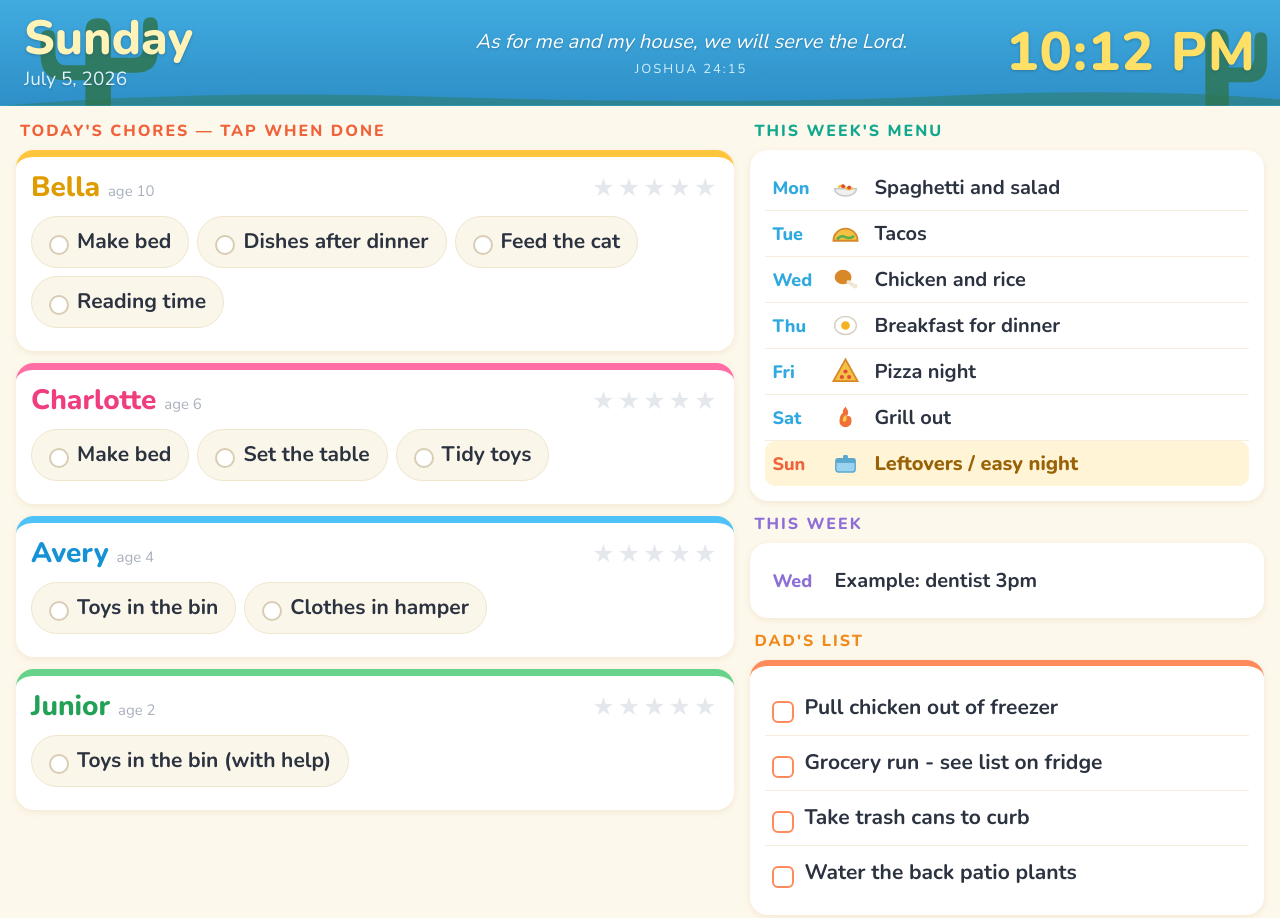
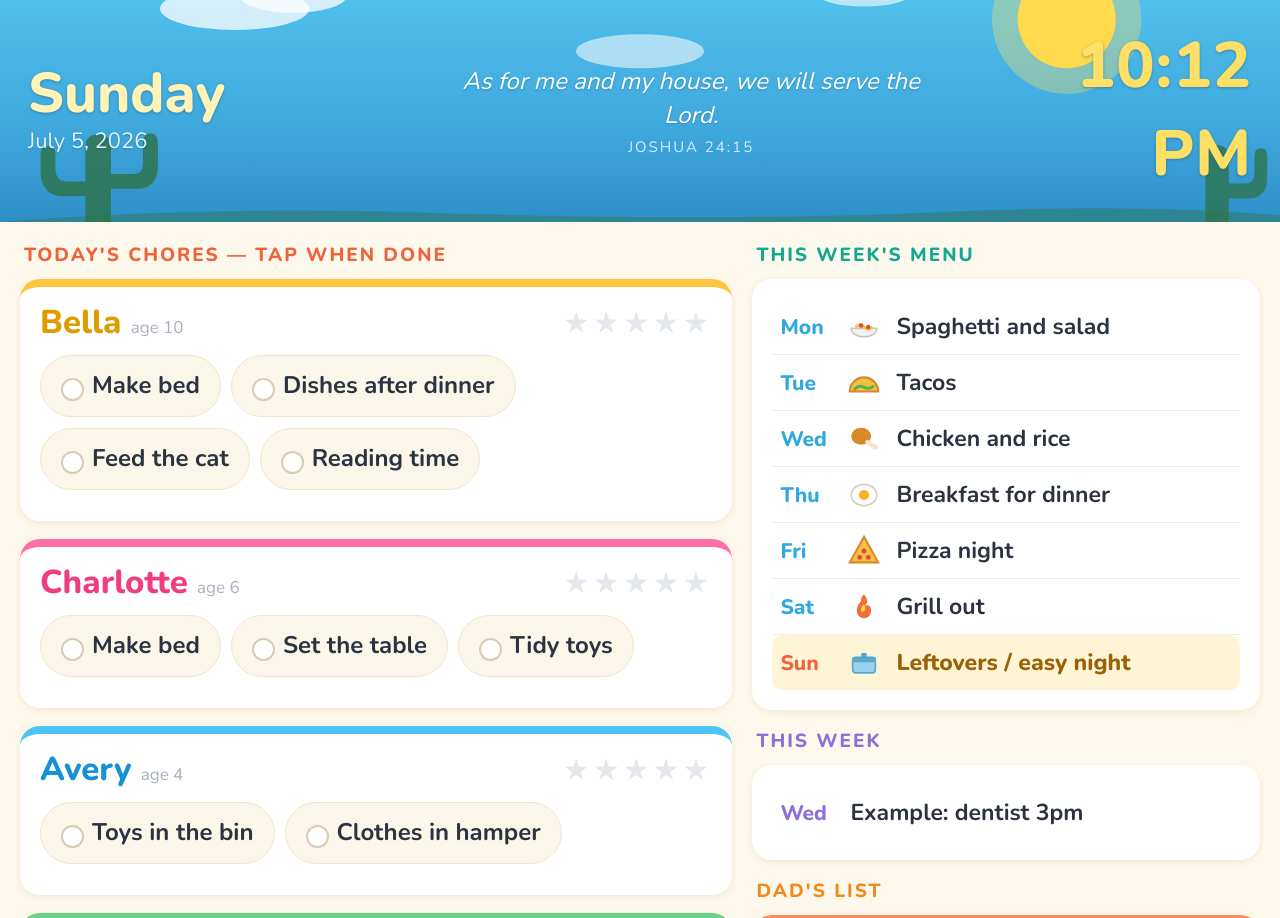
Before and after one commit to amen04him-dot/Family-board, a plain HTML site: page index.html in a window 1280 px wide. Shown: the top 918 px of the page. Drawn offline with nearby package versions, Linux system fonts and the light colour scheme; no server answers.

Commit message:
Add files via upload

```diff
--- a/index.html
+++ b/index.html
@@ -175,31 +175,31 @@
 
 /* ---------- Big screens (the wall tablet): fill it up ---------- */
 @media (min-width: 700px) {
-  #dayname { font-size:48px; }
-  #fulldate { font-size:19px; }
-  #verse { font-size:20px; }
-  #verseref { font-size:13px; }
-  #clock { font-size:54px; }
-  #weather { font-size:19px; }
-  #topbar .cell { padding:14px 24px; }
-  .panelTitle { font-size:16px; padding-bottom:8px; }
-  .card { padding:15px; margin-bottom:12px; border-radius:18px; }
-  .personRow { border-top-width:7px; padding-top:11px; }
-  .personName { font-size:28px; }
-  .personAge { font-size:15px; }
-  .starRow { font-size:25px; }
-  .chip { font-size:21px; padding:12px 17px; margin:0 8px 8px 0; }
-  .chip .box { width:20px; height:20px; font-size:14px; line-height:17px; }
-  .menuRow .d, .evRow .d { font-size:18px; width:66px; padding:9px 5px 9px 7px; }
-  .menuRow .m, .evRow .m { font-size:20px; padding:9px 7px 9px 3px; }
-  .menuRow .mi { width:40px; }
-  .menuRow .mi svg { width:29px; height:29px; }
-  .task { font-size:21px; padding:12px 7px; }
-  .task .box { width:22px; height:22px; font-size:15px; line-height:19px; }
-  .evEmpty { font-size:18px; }
-  #choresCol { padding:14px 8px 6px 16px; }
-  #rightCol { padding:14px 16px 6px 8px; }
-  #footerNote { font-size:13px; padding:4px 0 10px 0; }
+  #dayname { font-size:56px; }
+  #fulldate { font-size:22px; }
+  #verse { font-size:24px; }
+  #verseref { font-size:15px; }
+  #clock { font-size:64px; }
+  #weather { font-size:22px; }
+  #topbar .cell { padding:22px 28px; }
+  .panelTitle { font-size:19px; padding-bottom:11px; }
+  .card { padding:20px; margin-bottom:18px; border-radius:20px; }
+  .personRow { border-top-width:8px; padding-top:13px; }
+  .personName { font-size:33px; }
+  .personAge { font-size:17px; }
+  .starRow { font-size:30px; }
+  .chip { font-size:24px; padding:15px 20px; margin:0 10px 11px 0; }
+  .chip .box { width:23px; height:23px; font-size:16px; line-height:20px; }
+  .menuRow .d, .evRow .d { font-size:21px; width:75px; padding:12px 5px 12px 8px; }
+  .menuRow .m, .evRow .m { font-size:23px; padding:12px 8px 12px 3px; }
+  .menuRow .mi { width:46px; }
+  .menuRow .mi svg { width:34px; height:34px; }
+  .task { font-size:24px; padding:15px 8px; }
+  .task .box { width:25px; height:25px; font-size:17px; line-height:22px; }
+  .evEmpty { font-size:21px; }
+  #choresCol { padding:20px 10px 8px 20px; }
+  #rightCol { padding:20px 20px 8px 10px; }
+  #footerNote { font-size:14px; padding:4px 0 12px 0; }
 }
 
 /* ---------- Phone screens: stack the columns ---------- */
```
